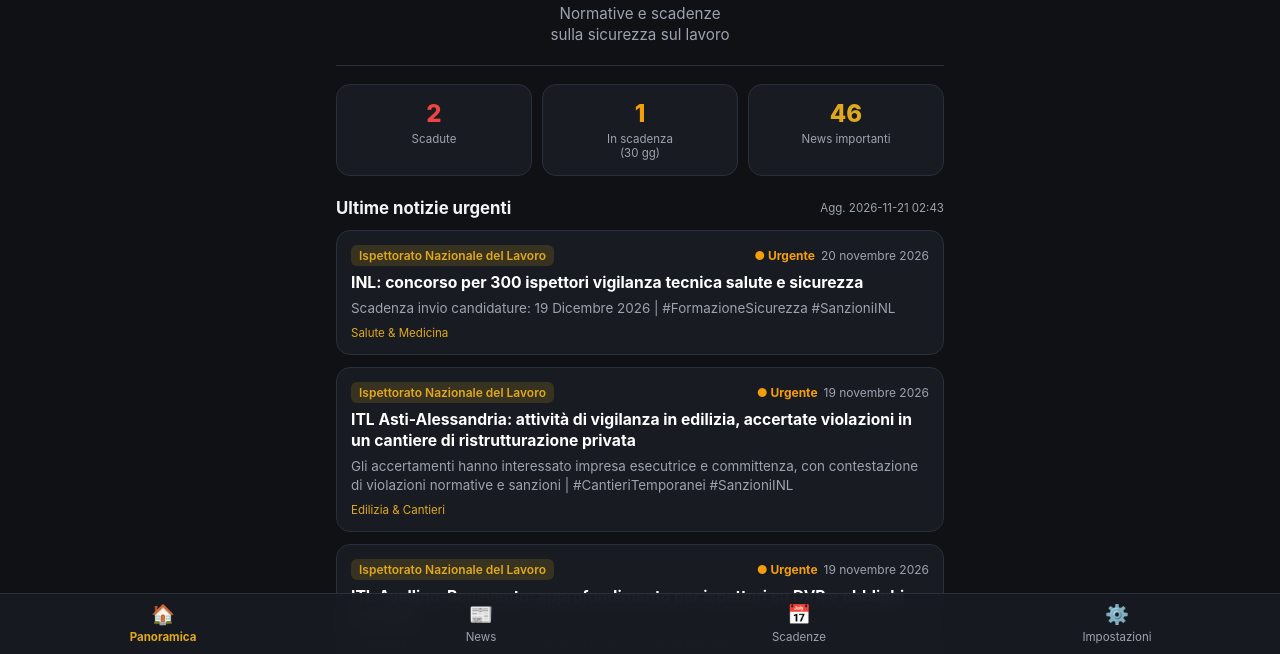
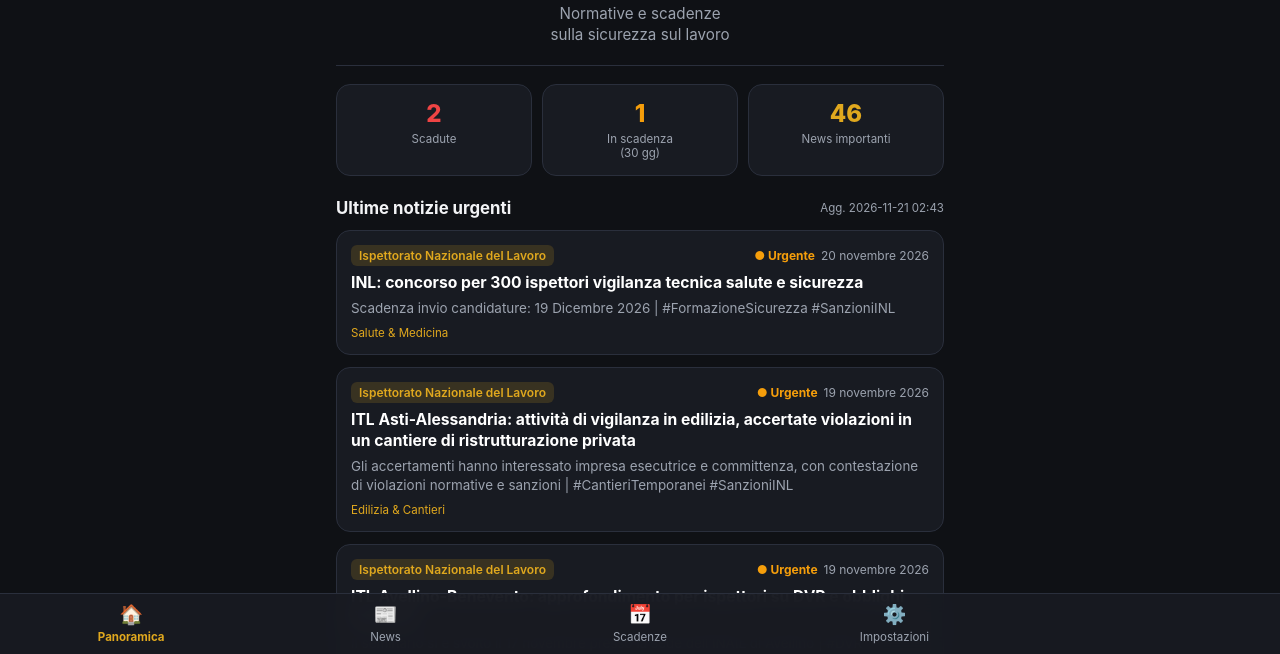
Before and after one commit to renatodonofrio1971/info-sicurezza-lavoro, a plain HTML site: page index.html in a window 1280 px wide. Shown: the part 144-798 px from the top of the page. Drawn offline with Linux system fonts and the light colour scheme.

Commit message:
Change tab-bar layout to 5 columns

```diff
--- a/index.html
+++ b/index.html
@@ -87,7 +87,7 @@
     .kpi-card:active { transform: scale(0.96); filter: brightness(1.1); }
 
     /* Bottom Navigation */
-    .tab-bar { position: fixed; bottom: 0; left: 0; right: 0; background: rgba(24, 27, 34, 0.96); backdrop-filter: blur(10px); border-top: 1px solid var(--border); display: grid; grid-template-columns: repeat(4, 1fr); padding: 8px 4px 12px; z-index: 100; }
+    .tab-bar { position: fixed; bottom: 0; left: 0; right: 0; background: rgba(24, 27, 34, 0.96); backdrop-filter: blur(10px); border-top: 1px solid var(--border); display: grid; grid-template-columns: repeat(5, 1fr); padding: 8px 4px 12px; z-index: 100; }
     .tab-btn { background: none; border: none; color: var(--muted); display: flex; flex-direction: column; align-items: center; gap: 4px; font-size: 0.72rem; cursor: pointer; }
     .tab-btn.active { color: var(--gold); font-weight: 700; }
     .tab-icon { font-size: 1.2rem; }
```
